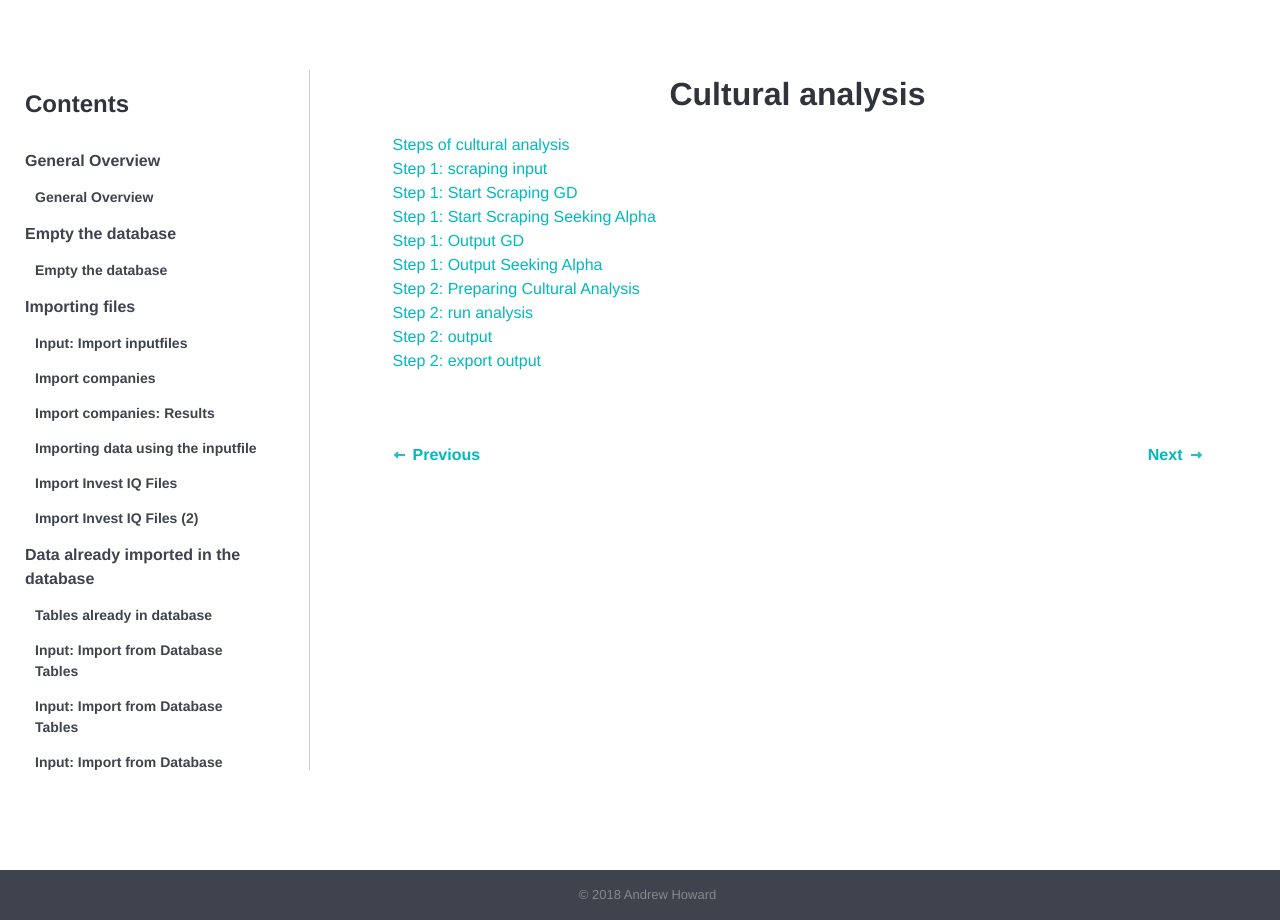
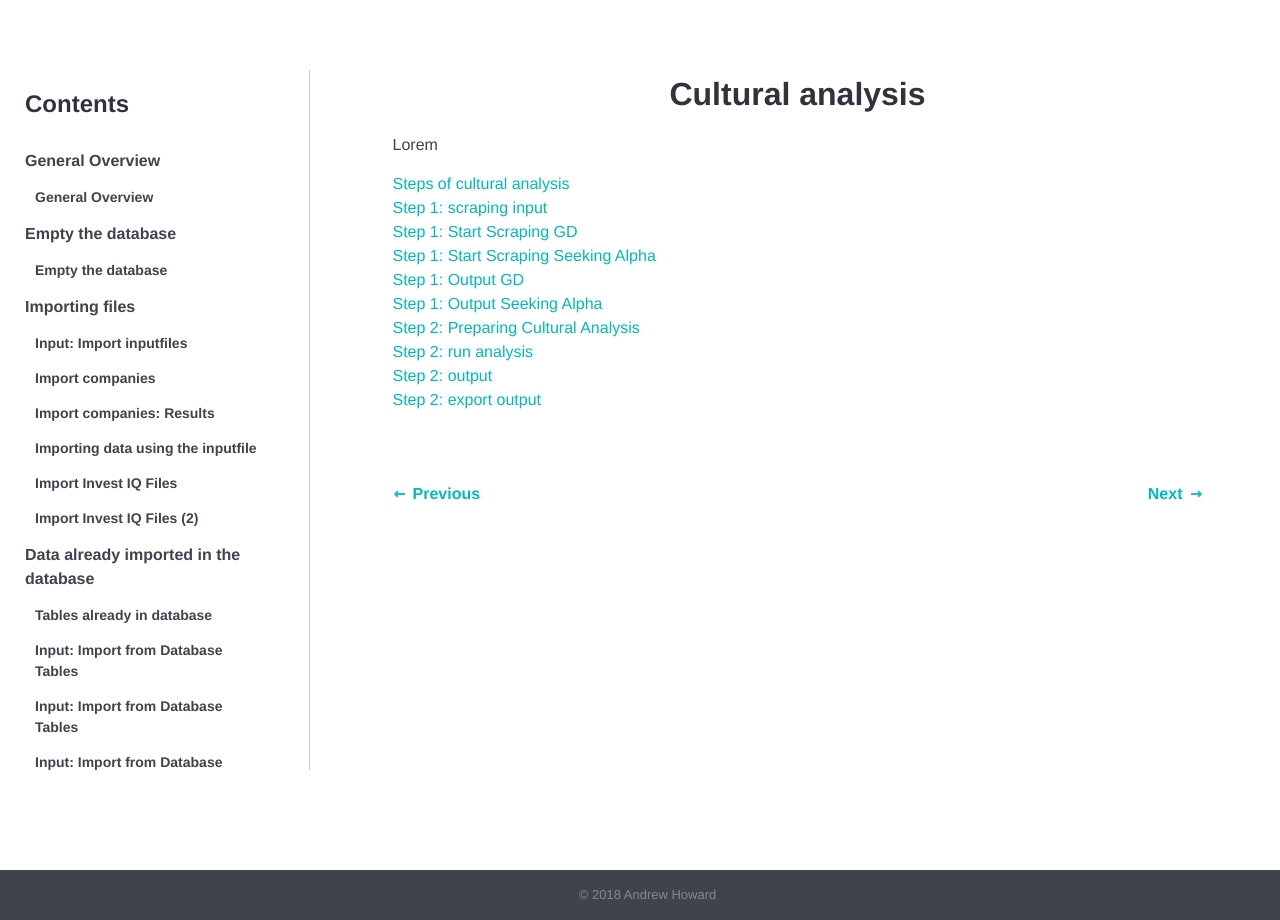
Before and after one commit to tkumpanenko/slides, a Jekyll site: the page built from _topic/100.html, in a window 1280 px wide. Built offline with Jekyll 4.4.1, drawn with Linux system fonts in a browser that asks for light colours.

Commit message:
Update from Forestry.io - 100.html

```diff
--- a/_topic/100.html
+++ b/_topic/100.html
@@ -4,5 +4,6 @@ slug: cultural-analysis
 order: 21
 date: 2018-01-18 19:31:06 +0000
 ---
+<h3>Cultural analysis</h3>
 
-<h3>Cultural analysis</h3>
+<p>Lorem</p>
```
